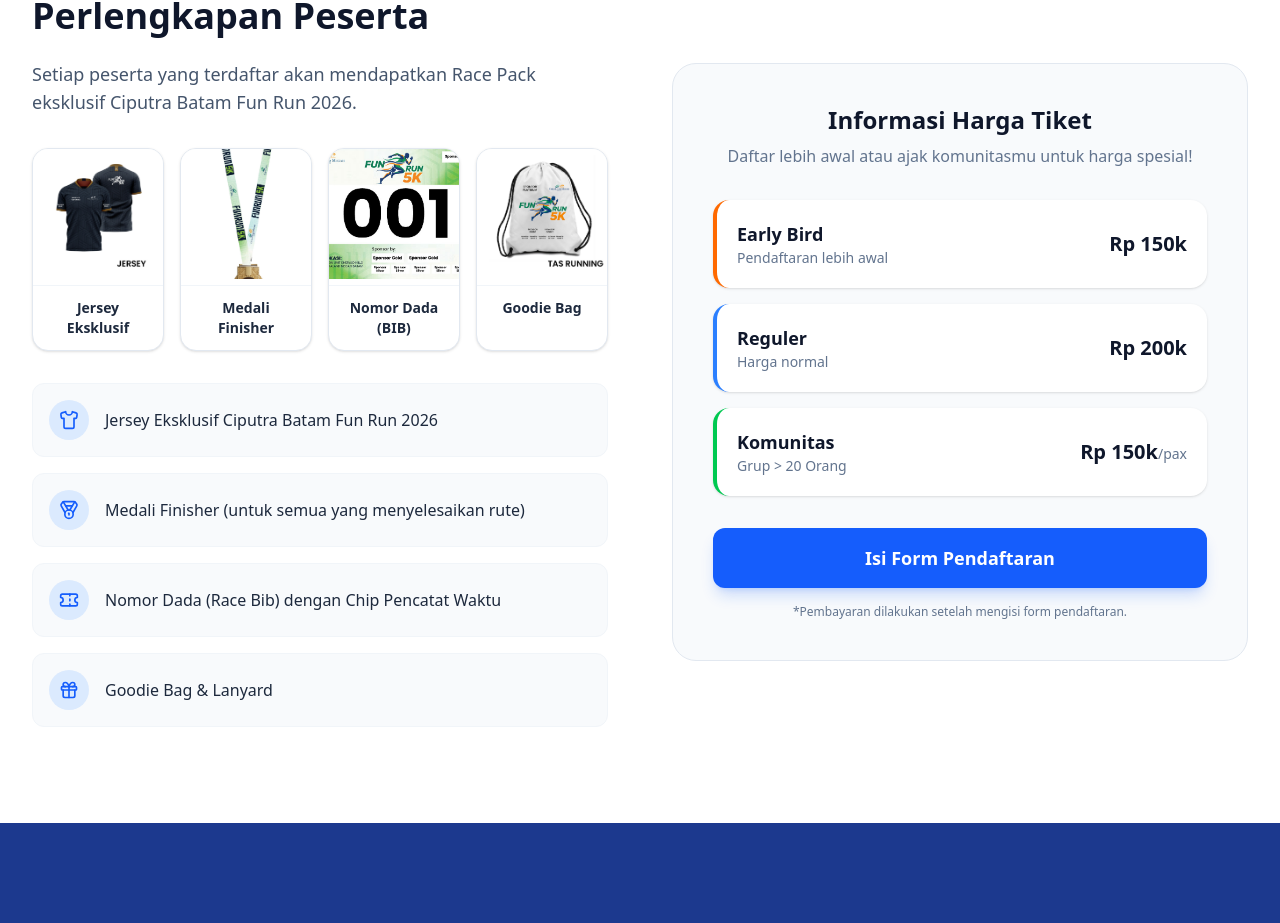
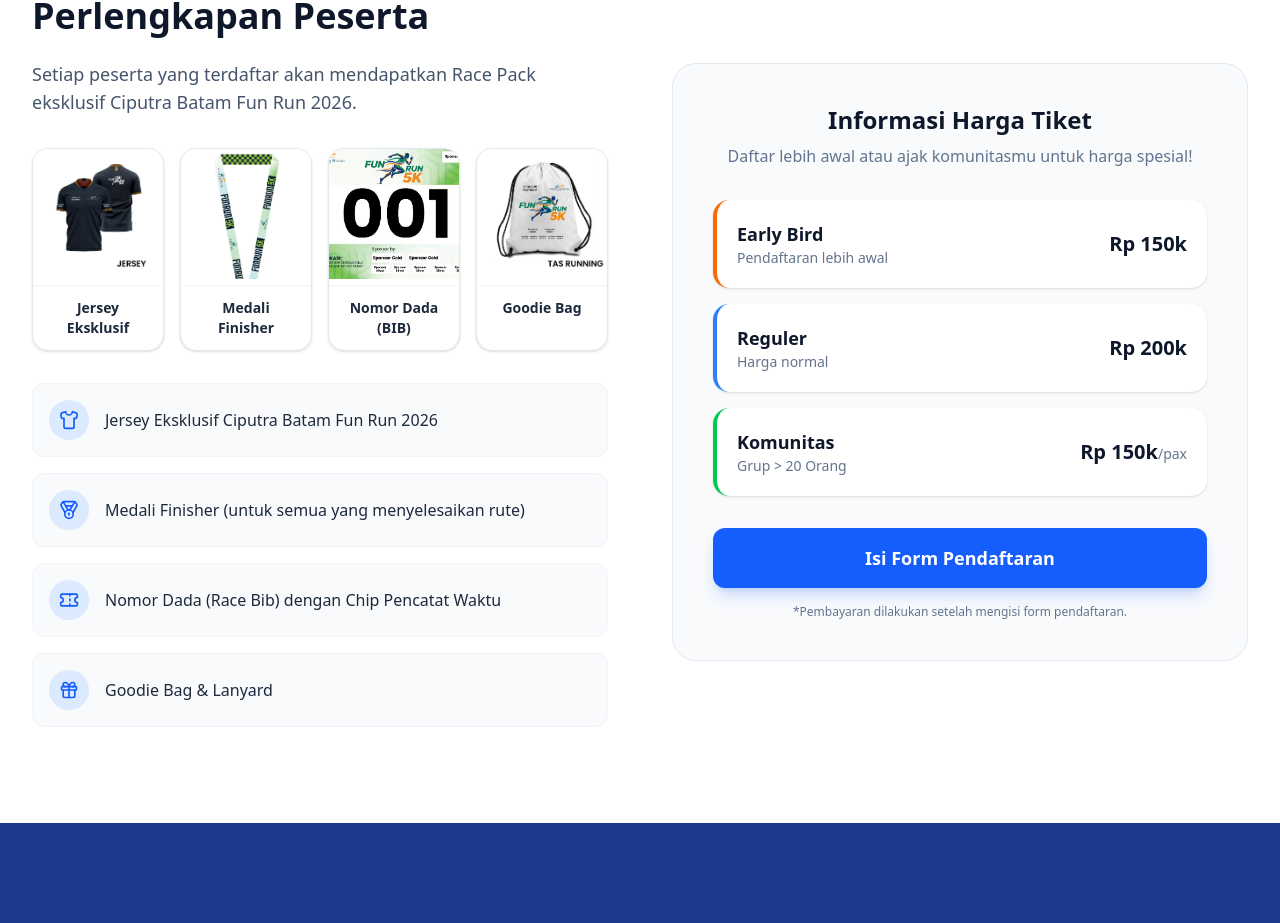
Before and after one commit to TehObeng/ciputrafunrun5kGemini, a React (Vite) app: page / in a window 1280 px wide. Shown: the part 1566-2489 px from the top of the page. Built offline with nearby package versions, Linux system fonts and the light colour scheme.

Commit message:
fix: align medal thumbnail to top

```diff
--- a/src/App.tsx
+++ b/src/App.tsx
@@ -31,6 +31,7 @@
   src: string;
   alt: string;
   label: string;
+  positionClass?: string;
 };
 
 const racePackImages: RacePackImage[] = [
@@ -43,6 +44,7 @@
     src: medalImage,
     alt: `Medali dan lanyard ${EVENT_NAME}`,
     label: 'Medali Finisher',
+    positionClass: 'object-top',
   },
   {
     src: bibImage,
@@ -316,7 +318,7 @@
                       <img
                         src={item.src}
                         alt={item.alt}
-                        className="w-full h-full object-cover group-hover:scale-110 transition-transform duration-500"
+                        className={`h-full w-full object-cover transition-transform duration-500 group-hover:scale-110 ${item.positionClass ?? ''}`}
                       />
                     </button>
                     <div className="p-3 text-center text-sm font-bold text-slate-800 border-t border-slate-100">{item.label}</div>
```
Also changed, not shown: 1 other file (tests, documents, lock files or other folders).
